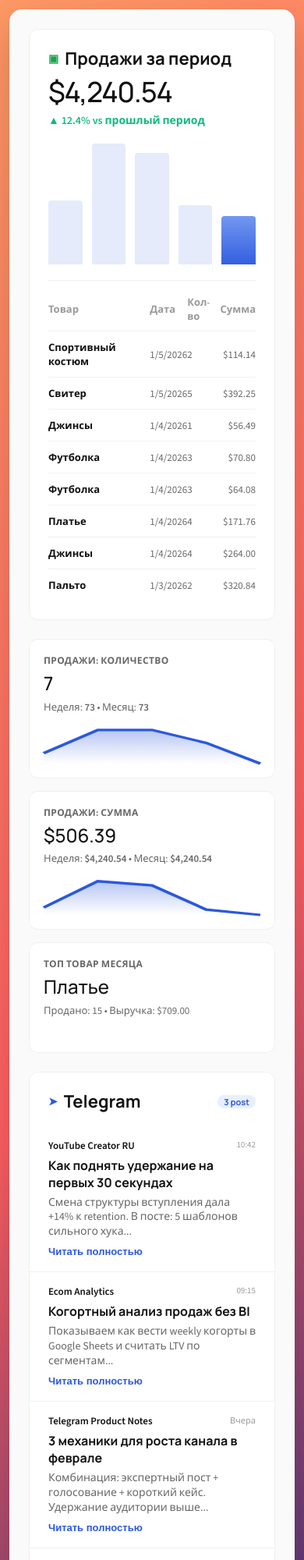
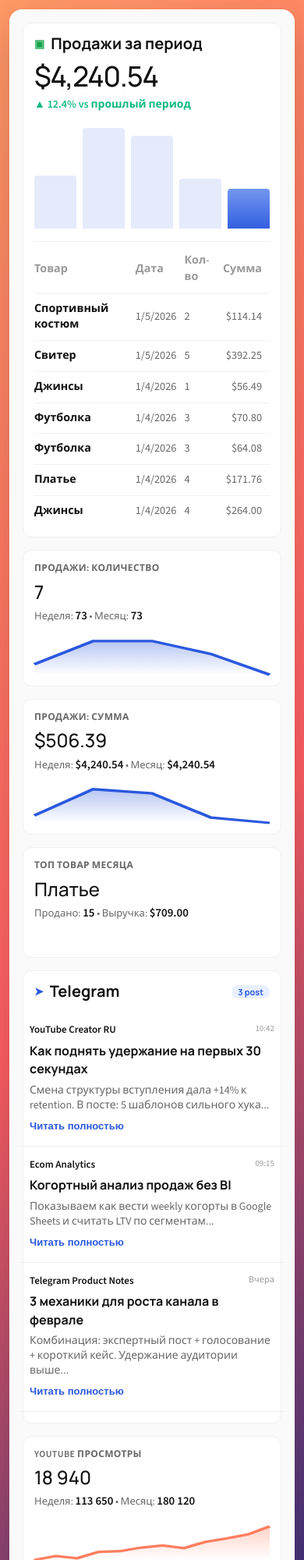
Before and after one commit to StarFish022/AI-02-01-dashboard, a plain HTML site: page index.html in a window 390 px wide. Shown: the top 2000 px of the page at 78% size. Drawn offline with nearby package versions, Linux system fonts and the light colour scheme.

Commit message:
feat: update sales table and metrics display, enhance styles for better usability

```diff
--- a/script.js
+++ b/script.js
@@ -163,7 +163,7 @@ function renderSalesCard(dayData) {
 function renderSalesTable(rows) {
   const body = document.getElementById("salesTableBody");
   body.innerHTML = "";
-  rows.slice(0, 8).forEach((row) => {
+  rows.slice(0, 7).forEach((row) => {
     const tr = document.createElement("tr");
     tr.innerHTML = `
       <td>${row.title}</td>
@@ -224,7 +224,8 @@ function renderMetrics(dayData) {
 
   const [name, stats] = [...byProduct.entries()].sort((a, b) => b[1].count - a[1].count)[0];
   document.getElementById("topProductName").textContent = name;
-  document.getElementById("topProductStats").textContent = `Продано: ${fmtNumber(stats.count)} • Выручка: ${fmtMoney(stats.amount)}`;
+  document.getElementById("topProductStats").innerHTML =
+    `Продано: <strong>${fmtNumber(stats.count)}</strong> • Выручка: <strong>${fmtMoney(stats.amount)}</strong>`;
 
   const salesCountSeries = dayData.map((d) => d.count);
   const salesAmountSeries = dayData.map((d) => Math.round(d.amount));
--- a/styles.css
+++ b/styles.css
@@ -10,6 +10,7 @@
   --accent-blue: #2b58de;
   --radius-app: 16px;
   --radius-card: 12px;
+  --focus-ring: 0 0 0 3px rgba(43, 88, 222, 0.24);
 }
 
 * {
@@ -27,6 +28,7 @@ body {
   background: linear-gradient(135deg, #ff9966 0%, #ff5e62 52%, #1a2980 100%);
   color: var(--text-main);
   font-family: "Source Sans 3", "Segoe UI", sans-serif;
+  line-height: 1.45;
 }
 
 h2,
@@ -47,30 +49,6 @@ h2,
   flex-direction: column;
 }
 
-.app-header {
-  min-height: 64px;
-  display: flex;
-  align-items: center;
-  padding: 0 24px;
-  border-bottom: 1px solid var(--border-subtle);
-}
-
-.logo-group {
-  display: flex;
-  align-items: center;
-  gap: 16px;
-}
-
-.brand-mark {
-  font-size: 18px;
-  color: #0f172a;
-}
-
-.divider {
-  color: #d4d4d4;
-  font-size: 22px;
-}
-
 .context-switcher {
   border: 0;
   background: transparent;
@@ -83,21 +61,11 @@ h2,
   border-radius: 6px;
   padding: 6px 10px;
   cursor: pointer;
+  transition: background 0.16s ease, box-shadow 0.16s ease;
 }
 
 .context-switcher:hover {
   background: #f7f7f7;
-}
-
-.status-dot {
-  width: 10px;
-  height: 10px;
-  border-radius: 50%;
-  background: linear-gradient(135deg, #fdbb2d 0%, var(--accent-dot) 100%);
-}
-
-.chevron {
-  opacity: 0.6;
 }
 
 .dashboard-grid {
@@ -115,6 +83,12 @@ h2,
   border: 1px solid var(--border-subtle);
   border-radius: var(--radius-card);
   padding: 24px;
+  transition: border-color 0.18s ease, box-shadow 0.18s ease;
+}
+
+.card:hover {
+  border-color: var(--border-focus);
+  box-shadow: 0 6px 18px rgba(17, 17, 17, 0.05);
 }
 
 h2 {
@@ -128,6 +102,7 @@ h2 {
 .section-main {
   grid-column: 1 / 2;
   grid-row: 1 / 2;
+  padding: 20px;
 }
 
 .section-icon {
@@ -141,7 +116,7 @@ h2 {
 
 .headline-amount {
   margin-top: 12px;
-  font-size: 48px;
+  font-size: 44px;
   line-height: 1;
   letter-spacing: -0.03em;
 }
@@ -155,11 +130,11 @@ h2 {
 
 .bar-chart {
   margin-top: 20px;
-  height: 176px;
+  height: 152px;
   display: flex;
   align-items: flex-end;
   gap: 12px;
-  padding-bottom: 20px;
+  padding-bottom: 16px;
   border-bottom: 1px solid var(--border-subtle);
 }
 
@@ -181,7 +156,8 @@ h2 {
 }
 
 .table-container {
-  margin-top: 18px;
+  margin-top: 14px;
+  overflow-x: auto;
 }
 
 table {
@@ -190,16 +166,22 @@ table {
   font-size: 13px;
 }
 
+.section-main table {
+  font-size: 14.3px;
+}
+
 th {
   text-align: left;
   color: var(--text-tertiary);
   font-weight: 600;
   padding-bottom: 10px;
+  padding-right: 10px;
   border-bottom: 1px solid var(--border-subtle);
 }
 
 td {
-  padding: 11px 0;
+  padding: 9px 0;
+  padding-right: 10px;
   border-bottom: 1px solid var(--border-subtle);
   color: var(--text-secondary);
 }
@@ -240,6 +222,12 @@ tr:last-child td {
   background: #fff;
   padding: 18px;
   min-height: 142px;
+  transition: border-color 0.18s ease, transform 0.18s ease;
+}
+
+.metric-card:hover {
+  border-color: var(--border-focus);
+  transform: translateY(-1px);
 }
 
 .metric-label {
@@ -260,6 +248,12 @@ tr:last-child td {
   margin-top: 7px;
   color: var(--text-secondary);
   font-size: 13px;
+}
+
+.metric-periods strong {
+  font-size: 1.15em;
+  font-weight: 800;
+  color: var(--text-main);
 }
 
 .metric-product {
@@ -284,6 +278,7 @@ tr:last-child td {
   flex-direction: column;
   min-height: 0;
   align-self: stretch;
+  padding: 20px;
 }
 
 .badge {
@@ -297,16 +292,30 @@ tr:last-child td {
 }
 
 .chat-list {
-  margin: 18px -24px 0;
+  margin: 14px -20px 0;
   overflow-y: auto;
   display: flex;
   flex-direction: column;
   min-height: 0;
 }
 
+.chat-list::-webkit-scrollbar {
+  width: 8px;
+}
+
+.chat-list::-webkit-scrollbar-thumb {
+  background: #d9dce3;
+  border-radius: 8px;
+}
+
 .chat-item {
-  padding: 16px 24px;
+  padding: 14px 20px;
   border-bottom: 1px solid var(--border-subtle);
+  transition: background 0.16s ease;
+}
+
+.chat-item:hover {
+  background: #fbfcff;
 }
 
 .chat-header {
@@ -345,10 +354,20 @@ tr:last-child td {
   font-size: 13px;
   font-weight: 700;
   cursor: pointer;
+  border-radius: 6px;
+  padding: 2px 4px;
+  margin-left: -4px;
 }
 
 .chat-open:hover {
   text-decoration: underline;
+}
+
+.context-switcher:focus-visible,
+.chat-open:focus-visible,
+button:focus-visible {
+  outline: none;
+  box-shadow: var(--focus-ring);
 }
 
 dialog {
@@ -396,6 +415,8 @@ dialog form {
   .dashboard-grid {
     grid-template-columns: 1fr;
     grid-template-rows: auto;
+    gap: 16px;
+    padding: 16px;
   }
 
   .section-main,
@@ -407,7 +428,7 @@ dialog form {
   }
 
   .section-telegram {
-    min-height: 480px;
+    min-height: 0;
   }
 }
 
@@ -420,6 +441,24 @@ dialog form {
     font-size: 36px;
   }
 
+  h2 {
+    font-size: 20px;
+  }
+
+  .card,
+  .metric-card {
+    padding: 14px;
+  }
+
+  .bar-chart {
+    height: 146px;
+    gap: 8px;
+  }
+
+  .chat-item {
+    padding: 14px;
+  }
+
   .section-sales-metrics,
   .section-youtube-metrics {
     grid-template-columns: 1fr;
```
